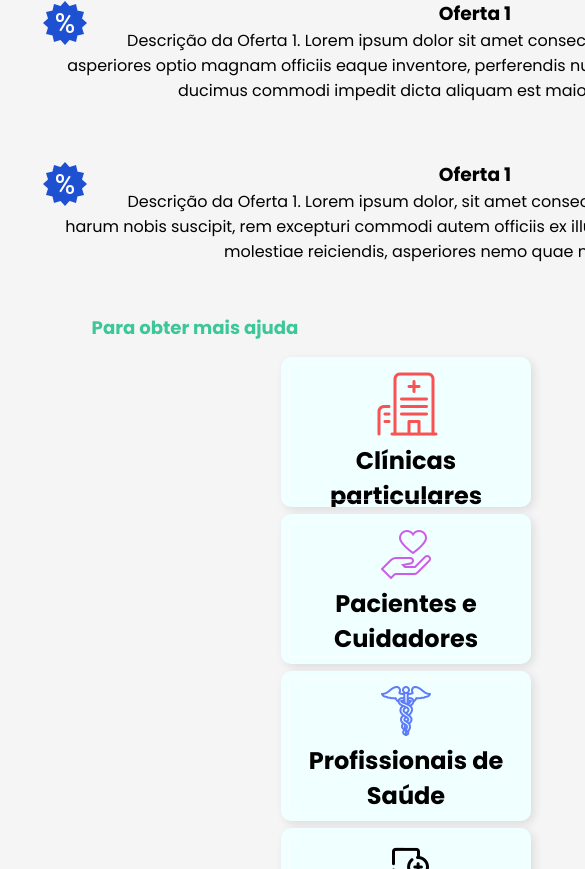
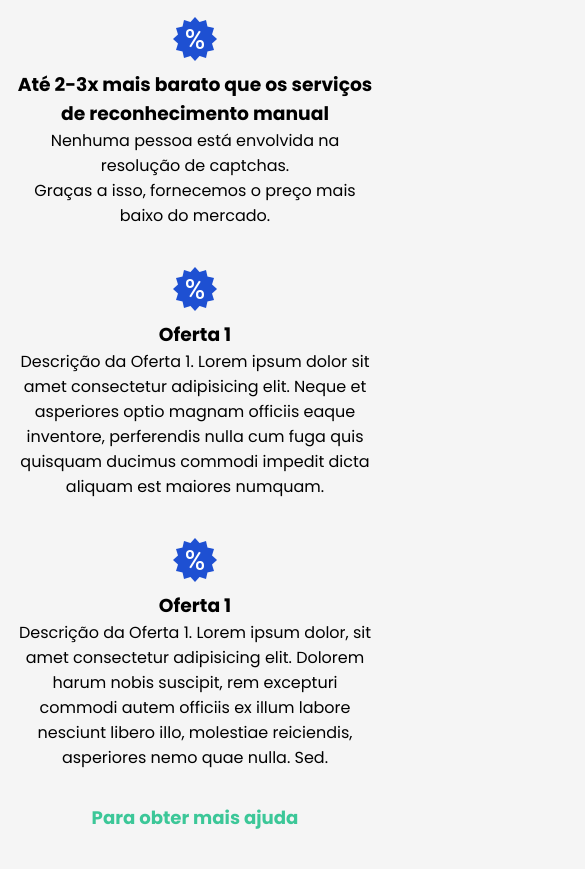
Before and after one commit to Samanta00/Projeto-Saude, a React (Create React App) app in the folder front/: page / in a window 390 px wide. Shown: the part 2275-3144 px from the top of the page, 585 px wide, since content can reach past the window. Built offline with nearby package versions, Linux system fonts and the light colour scheme.

Commit message:
fix: responsividade alinhada

```diff
--- a/front/src/pages/Start/conteudo.jsx
+++ b/front/src/pages/Start/conteudo.jsx
@@ -28,9 +28,9 @@ const ConteudoStart = () => {
                     <p className='lp-sc-primario__texto'>
                         Pelo menos 97% eficaz, até 30x mais rápido em resultados Médicos
                     </p>
-                    <a className="lp-sc-primario__botao" href="#">Assine</a>
+                    <a className="lp-sc-primario__botao" href="aa">Assine</a>
 
-                    <a className="lp-sc-primario__botao botao_secundario" href="#">Preço</a>
+                    <a className="lp-sc-primario__botao botao_secundario" href="aa">Preço</a>
 
                     <a className='nossos-precos__seta' href='#row-tabela-preco'><img src={seta} alt="seta" />Preços</a>
                 </div>
@@ -165,7 +165,6 @@ const ConteudoStart = () => {
                                 <li>Todos os recursos</li>
                                 <li>Suporte 24/7</li>
                             </ul>
-                            <button className="buy-button__preco">Comprar</button>
                         </div>
                         <div className="preco__plano">
                             <p className='price__titulo'>Plano Premium</p>
@@ -174,7 +173,6 @@ const ConteudoStart = () => {
                                 <li>Todos os recursos</li>
                                 <li>Suporte 24/7</li>
                             </ul>
-                            <button className="buy-button__preco">Comprar</button>
                         </div>
                         <div className="preco__plano">
                             <p className='price__titulo'>Plano Premium</p>
@@ -183,9 +181,9 @@ const ConteudoStart = () => {
                                 <li>Todos os recursos</li>
                                 <li>Suporte 24/7</li>
                             </ul>
-                            <button className="buy-button__preco">Comprar</button>
                         </div>
                     </div>
+                    <button className="buy-button__preco footer-button">Teste Agora</button>
                 </div>
             </section>
 
@@ -194,7 +192,7 @@ const ConteudoStart = () => {
                 <h2 className='lp-titulo-secundario'>
                     Selo de Garantia
                 </h2>
-                <img src={seloGarantia} alt="seta" />
+                <img className='garantia__img' src={seloGarantia} alt="seta" />
                 <p className='garantia__texto'>Se você não gosta da qualidade dos serviços prestados pelo serviço, Garantimos-lhe um reembolso sem explicação no prazo de 3 dias a partir da data da compra.</p>
             </section>
 
--- a/front/src/pages/Start/style.css
+++ b/front/src/pages/Start/style.css
@@ -1,8 +1,10 @@
+body { overflow-x: hidden; }
 
 *{
     margin: 0;
     padding: 0;
 }
+
 
 .lp-inicio  {
     height: 100vh;
@@ -66,7 +68,7 @@
 .container_titulo {
     text-align: center;
     padding: 44px;
-    margin-top: -11vw;
+    margin-top: 11vw;
 }
 
 .lp-corpo_centro {
@@ -209,27 +211,95 @@
     margin: 20px 0;
 }
 
-@media screen and (max-width: 768px){
-    .lp-corpo {
-        display: block;
-        margin: 1em;
+@media (max-width: 1200px){
+
+
+    .landingPage {
+        display: flex;
+        flex-direction: column;
+        overflow-x: hidden;
     }
 
-    .lp-sc-primario{
+    .lp-inicio{
+        display: block;
         background-image: none;
-        display: block;
+        width: 50%;
+
     }
 
+    .lp-sc-primario {
+        width: 100%;
+    }
+
+    .container_titulo {
+        width: 100%;
+    }
+
+    .vantagens__corpo__centro {
+        display: block;
+        width: 100%;
+        font-size: 1em;
+    }
+
+    .card__vantagens {
+        width: 100%;
+    }
+
+    .lp-sc-ajuda {
+        display: block;
+        width: 100%;
+        font-size: 1em;
+        padding: 0;
+    }
+
+    .lp-tabela {
+        padding: 1em;
+        width: 100%;
+    }
+
+    .card__vantagens_img {
+        float: none;
+    }
+
+    .card__ajuda-img{
+        float: none;
+    }
+
+    .garantia__img {
+        width: 30%;
+    }
+}
+
+@media  (max-width: 767px){
+    .lp-inicio{
+        background-image: none;
+        width: 100%;
+        display: block;
+ }
+
+    .lp-sc-primario {
+        width: 100%;
+    }
+
+    .container_titulo {
+        width: 100%;
+    }
+
+    .vantagens__corpo__centro {
+        width: 100%;
+        display: block;
+        font-size: 1em;
+    }
+
+    .card__vantagens {
+        width: 100%;
+    }
+
+    .lp-sc-ajuda {
+        width: 100%;
+        display: block;
+        font-size: 1em;
+        padding: 0;
+    }
 
 }
-
-@media screen and (max-width: 1200px) {
-    .lp-corpo {
-        display: block;
-        margin: 1em;
-    }
-
-    .lp-sc-primario{
-        background-image: none;
-    }
-}
```
